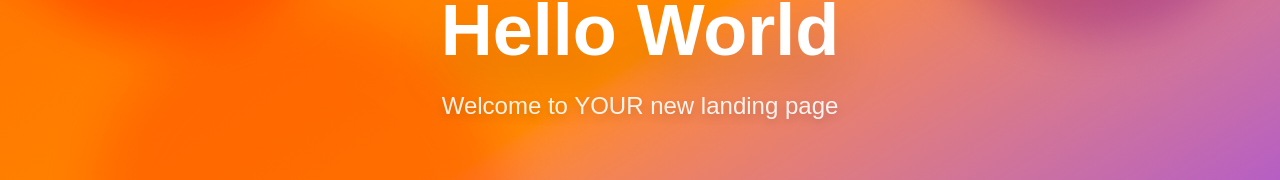
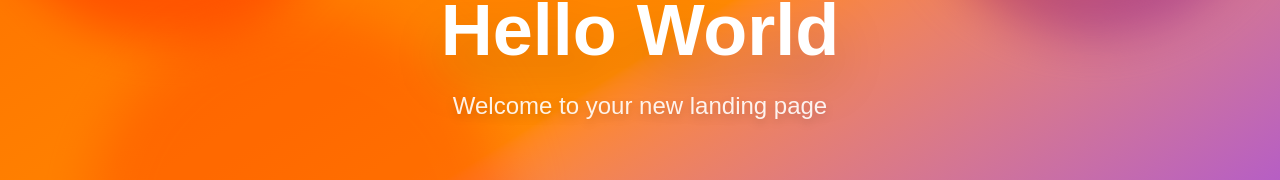
Before and after one commit to ns-test-org/yeehaa, a Next.js app in the folder packages/new-web-app-room/: page / in a window 1280 px wide. Shown: the part 342-522 px from the top of the page. Built offline with nearby package versions, Linux system fonts and the light colour scheme.

Commit message:
AI chat session: Updated code and files

```diff
--- a/packages/new-web-app-room/src/app/page.tsx
+++ b/packages/new-web-app-room/src/app/page.tsx
@@ -14,7 +14,7 @@ export default function Landing() {
           Hello World
         </h1>
         <p className="text-2xl text-white/90 drop-shadow-lg animate-fade-in-delay">
-          Welcome to YOUR new landing page
+          Welcome to your new landing page
         </p>
       </div>
     </div>
```
